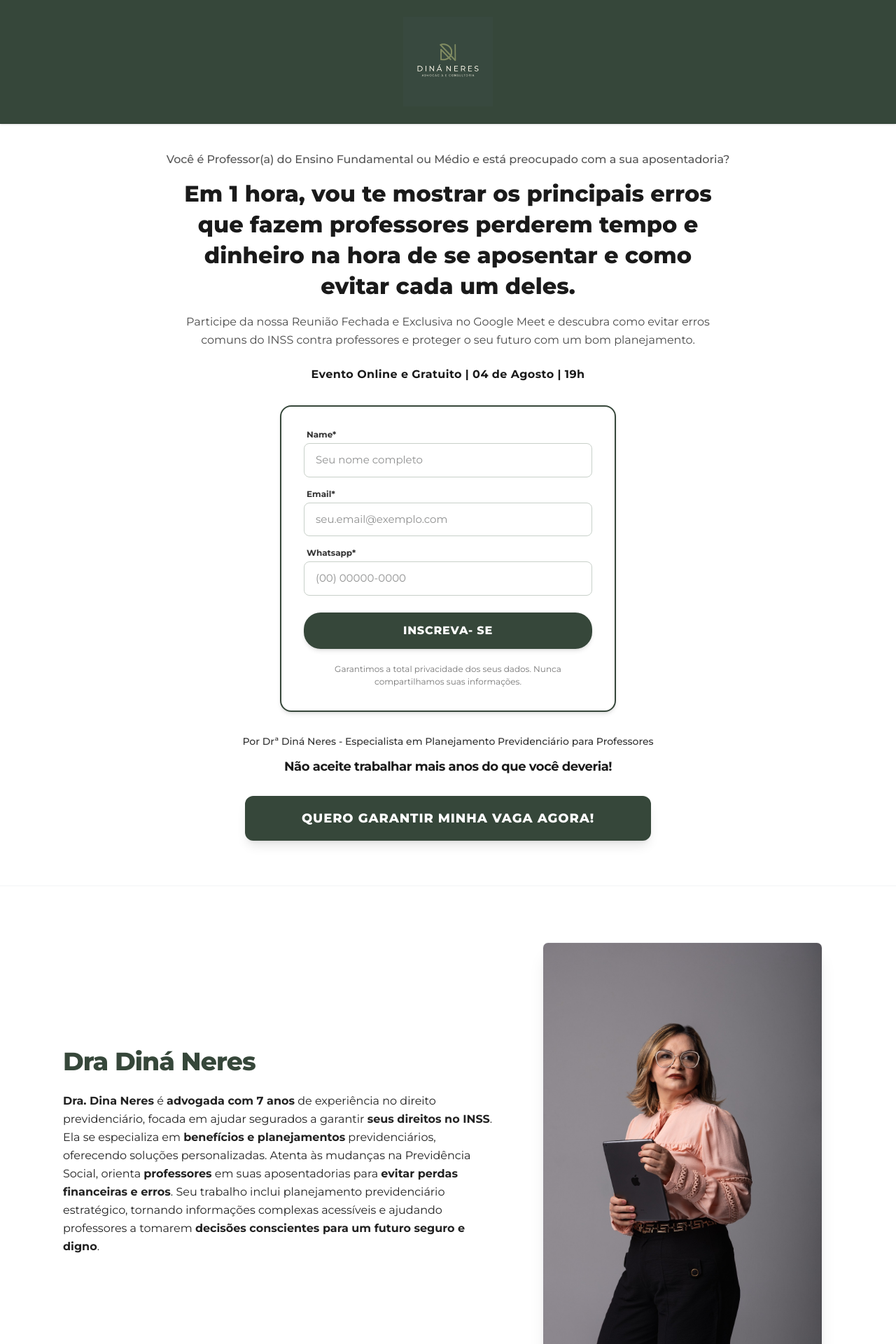
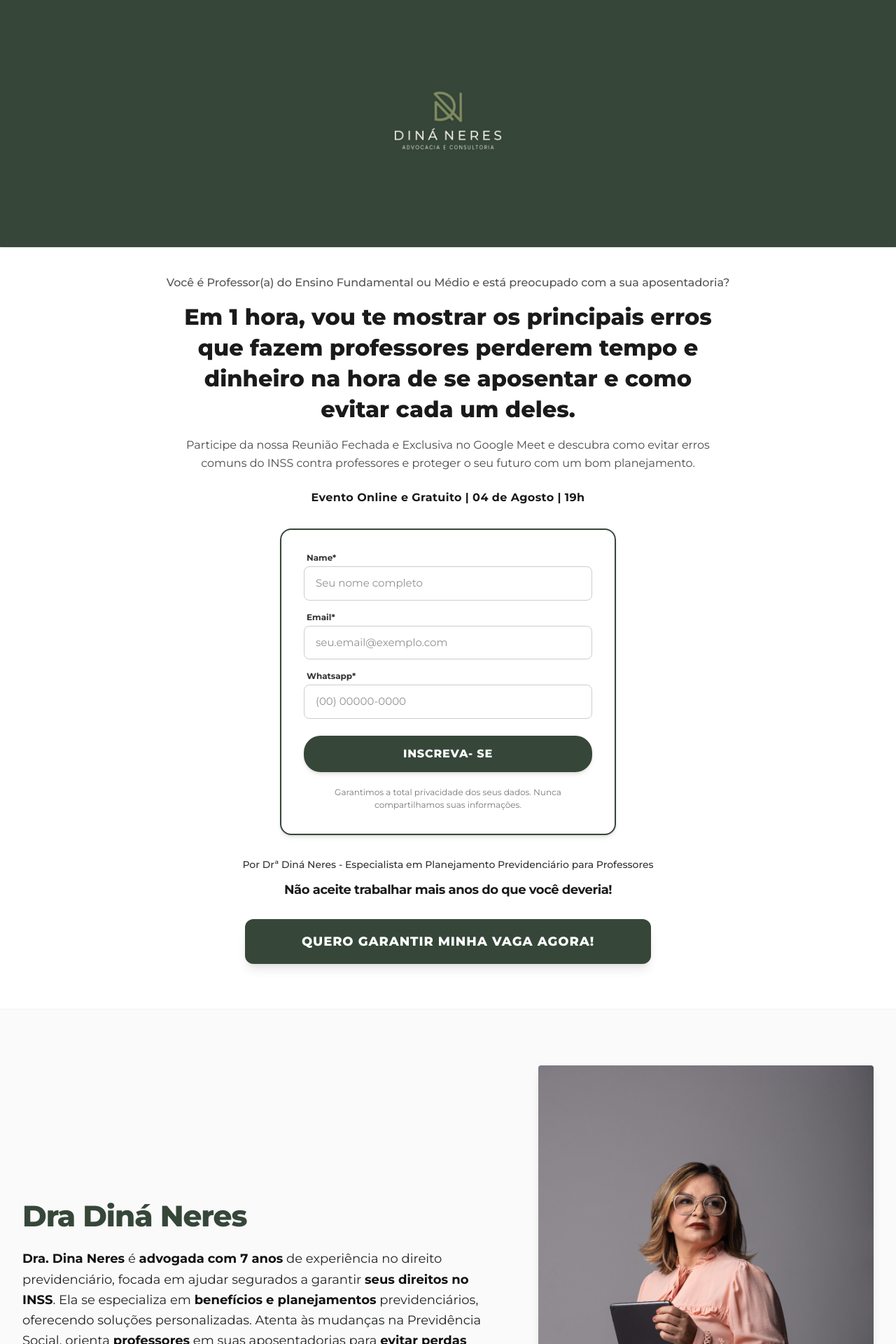
Before and after one commit to fernandoquipiaca007-commits/dra-dina-neres-landing, a React (Vite) app: page / in a window 1280 px wide. Shown: the top 1920 px of the page at 70% size. Built offline with nearby package versions, Linux system fonts and the light colour scheme; no server answers.

Commit message:
Update Header with transparent PNG logo and update Authority layout

```diff
--- a/src/components/Authority.tsx
+++ b/src/components/Authority.tsx
@@ -3,18 +3,18 @@ import fotoImg from '../assets/foto.jpeg';
 
 export function Authority() {
   const scrollVariant = {
-    hidden: { opacity: 0, y: 30 },
+    hidden: { opacity: 0, y: 25 },
     visible: {
       opacity: 1,
       y: 0,
-      transition: { duration: 0.8, ease: "easeOut" as const }
+      transition: { duration: 0.7, ease: "easeOut" as const }
     }
   };
 
   return (
-    <section className="py-16 md:py-20 relative overflow-hidden bg-white px-4 md:px-8 border-t border-gray-100" id="autoridade">
-      <div className="max-w-[1100px] mx-auto relative z-10">
-        <div className="grid grid-cols-1 md:grid-cols-12 gap-8 md:gap-12 items-center">
+    <section className="py-12 md:py-20 bg-[#f9faf9] border-t border-gray-100 overflow-hidden" id="autoridade">
+      <div className="max-w-[1280px] mx-auto px-4 md:px-8">
+        <div className="grid grid-cols-1 lg:grid-cols-12 gap-8 lg:gap-12 items-center">
 
           {/* Text Column (Left Side) */}
           <motion.div
@@ -22,17 +22,17 @@ export function Authority() {
             whileInView="visible"
             viewport={{ once: true }}
             variants={scrollVariant}
-            className="md:col-span-7 space-y-6 order-2 md:order-1"
+            className="lg:col-span-7 space-y-6 order-2 lg:order-1 lg:pr-4"
           >
             {/* Title */}
-            <h2 className="text-3xl md:text-4xl text-forest font-extrabold tracking-tight">
+            <h2 className="text-3xl md:text-4xl lg:text-[42px] text-forest font-extrabold tracking-tight">
               Dra Diná Neres
             </h2>
 
             {/* Paragraph with bold highlights matching image */}
-            <div className="space-y-4 text-[#222222] font-sans text-sm md:text-base leading-relaxed text-justify md:text-left">
+            <div className="space-y-4 text-[#212424] font-sans text-sm md:text-base lg:text-lg leading-relaxed text-justify md:text-left">
               <p>
-                <strong className="font-bold">Dra. Dina Neres</strong> é <strong className="font-bold">advogada com 7 anos</strong> de experiência no direito previdenciário, focada em ajudar segurados a garantir <strong className="font-bold">seus direitos no INSS</strong>. Ela se especializa em <strong className="font-bold">benefícios e planejamentos</strong> previdenciários, oferecendo soluções personalizadas. Atenta às mudanças na Previdência Social, orienta <strong className="font-bold">professores</strong> em suas aposentadorias para <strong className="font-bold">evitar perdas financeiras e erros</strong>. Seu trabalho inclui planejamento previdenciário estratégico, tornando informações complexas acessíveis e ajudando professores a tomarem <strong className="font-bold">decisões conscientes para um futuro seguro e digno</strong>.
+                <strong className="font-bold text-[#111111]">Dra. Dina Neres</strong> é <strong className="font-bold text-[#111111]">advogada com 7 anos</strong> de experiência no direito previdenciário, focada em ajudar segurados a garantir <strong className="font-bold text-[#111111]">seus direitos no INSS</strong>. Ela se especializa em <strong className="font-bold text-[#111111]">benefícios e planejamentos</strong> previdenciários, oferecendo soluções personalizadas. Atenta às mudanças na Previdência Social, orienta <strong className="font-bold text-[#111111]">professores</strong> em suas aposentadorias para <strong className="font-bold text-[#111111]">evitar perdas financeiras e erros</strong>. Seu trabalho inclui planejamento previdenciário estratégico, tornando informações complexas acessíveis e ajudando professores a tomarem <strong className="font-bold text-[#111111]">decisões conscientes para um futuro seguro e digno</strong>.
               </p>
             </div>
           </motion.div>
@@ -43,9 +43,9 @@ export function Authority() {
             whileInView="visible"
             viewport={{ once: true }}
             variants={scrollVariant}
-            className="md:col-span-5 flex justify-center order-1 md:order-2"
+            className="lg:col-span-5 flex justify-center order-1 lg:order-2"
           >
-            <div className="w-full max-w-[400px] overflow-hidden shadow-xl rounded-lg border border-gray-100">
+            <div className="w-full max-w-[480px] shadow-lg rounded-sm overflow-hidden bg-gray-100">
               <img
                 src={fotoImg}
                 alt="Dra Diná Neres"
--- a/src/components/Header.tsx
+++ b/src/components/Header.tsx
@@ -1,13 +1,13 @@
-import logoImg from '../assets/logo.jpeg';
+import logoSemFundo from '../assets/logo_sem_fundo.png';
 
 export function Header() {
   return (
-    <header className="bg-forest py-6 px-4 flex justify-center items-center border-b border-forest-dark/30 shadow-sm">
-      <div className="flex justify-center items-center">
+    <header className="bg-forest py-10 md:py-14 lg:py-16 px-6 flex justify-center items-center w-full border-b border-forest-dark/40 shadow-sm">
+      <div className="flex justify-center items-center w-full max-w-4xl">
         <img
-          src={logoImg}
+          src={logoSemFundo}
           alt="Diná Neres Advocacia e Consultoria"
-          className="h-24 md:h-32 w-auto object-contain transition-transform duration-300 hover:scale-105"
+          className="h-32 sm:h-40 md:h-48 lg:h-56 w-auto max-w-full object-contain filter drop-shadow-sm"
         />
       </div>
     </header>
```
Also changed, not shown: logo sem fundo.png (added), src/assets/logo_sem_fundo.png (added).
